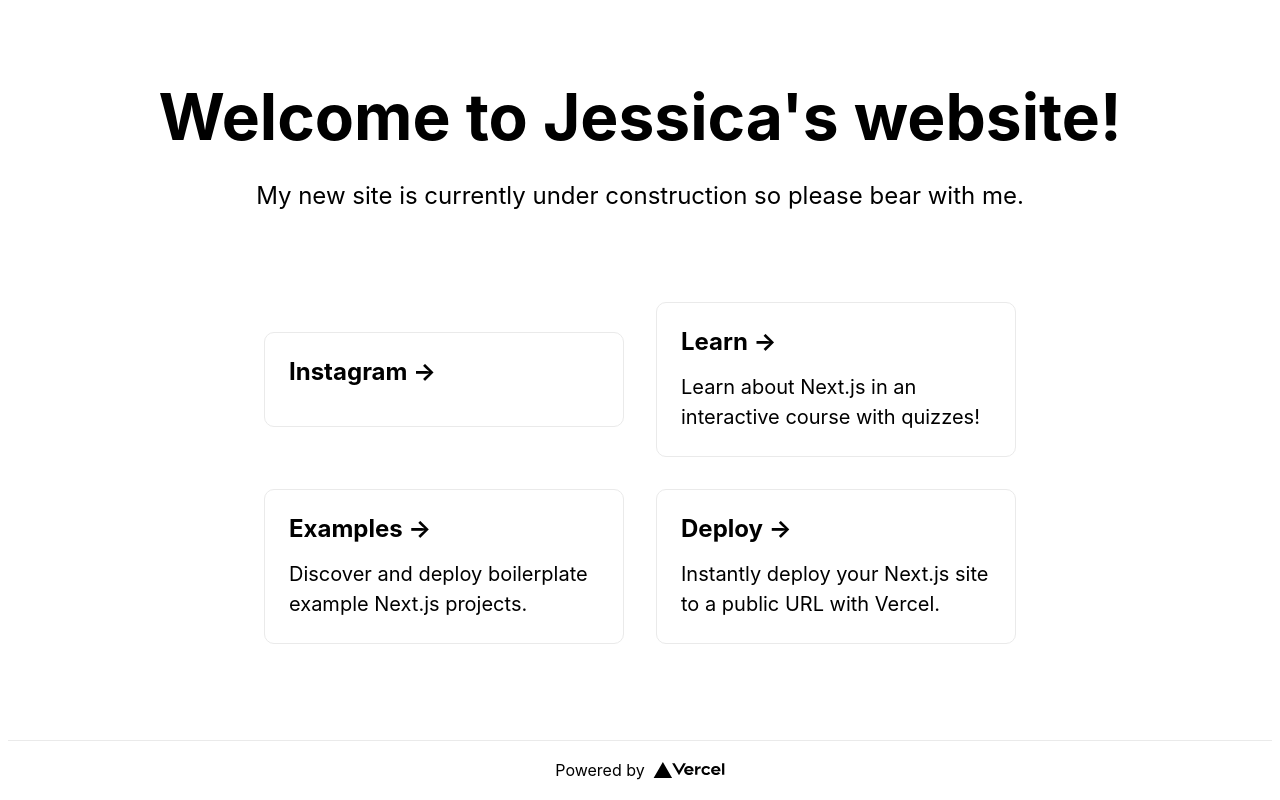
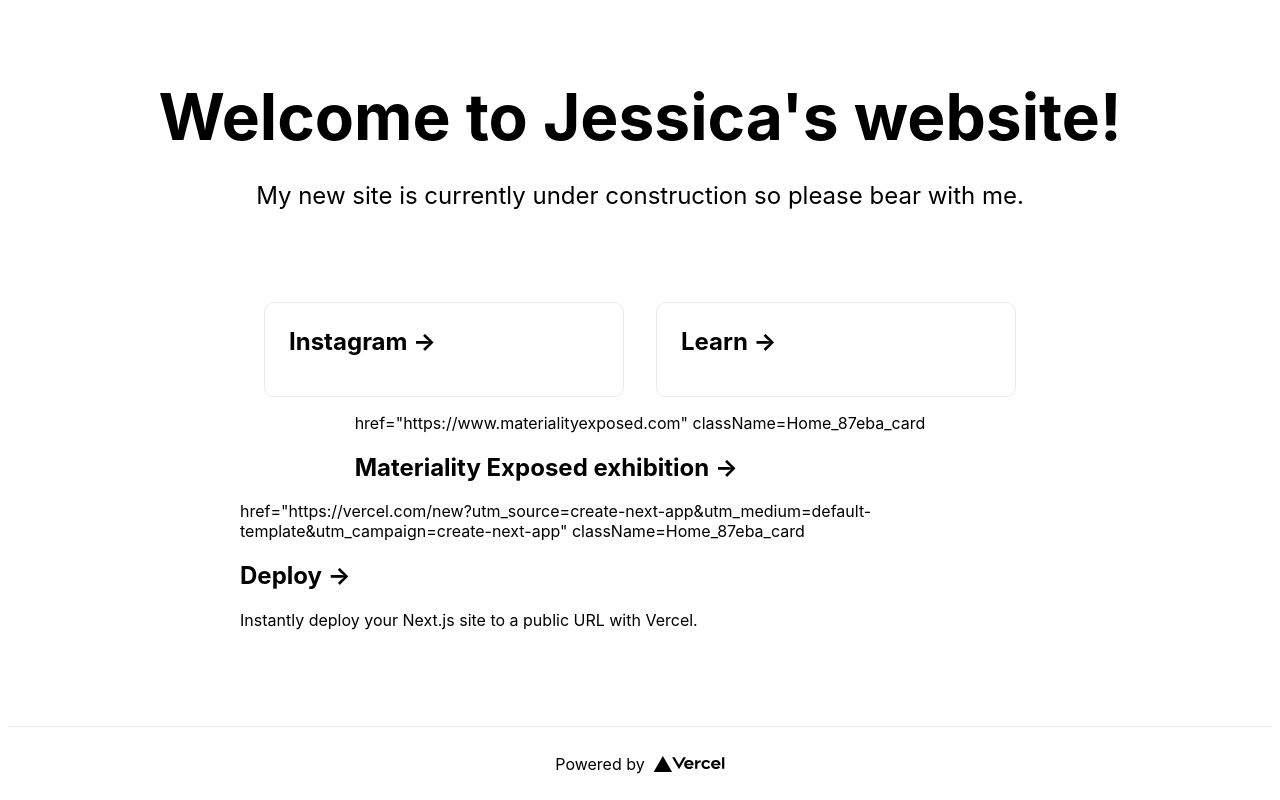
Before and after one commit to jesscmiller/nextjs, a Next.js app: page / in a window 1280 px wide. Built offline with nearby package versions, Linux system fonts and the light colour scheme.

Commit message:
Update index.js

```diff
--- a/pages/index.js
+++ b/pages/index.js
@@ -27,23 +27,21 @@
             <h2>Instagram &rarr;</h2>
           </a>
 
-          <a href="https://nextjs.org/learn" className={styles.card}>
+          <a href="https://www.twitter.com/jessicacmiller_" className={styles.card}>
             <h2>Learn &rarr;</h2>
-            <p>Learn about Next.js in an interactive course with quizzes!</p>
           </a>
 
-          <a
-            href="https://github.com/vercel/next.js/tree/master/examples"
+          <a>
+            href="https://www.materialityexposed.com"
             className={styles.card}
-          >
-            <h2>Examples &rarr;</h2>
-            <p>Discover and deploy boilerplate example Next.js projects.</p>
+
+            <h2>Materiality Exposed exhibition &rarr;</h2>
           </a>
 
-          <a
+          <a>
             href="https://vercel.com/new?utm_source=create-next-app&utm_medium=default-template&utm_campaign=create-next-app"
             className={styles.card}
-          >
+
             <h2>Deploy &rarr;</h2>
             <p>
               Instantly deploy your Next.js site to a public URL with Vercel.
```
